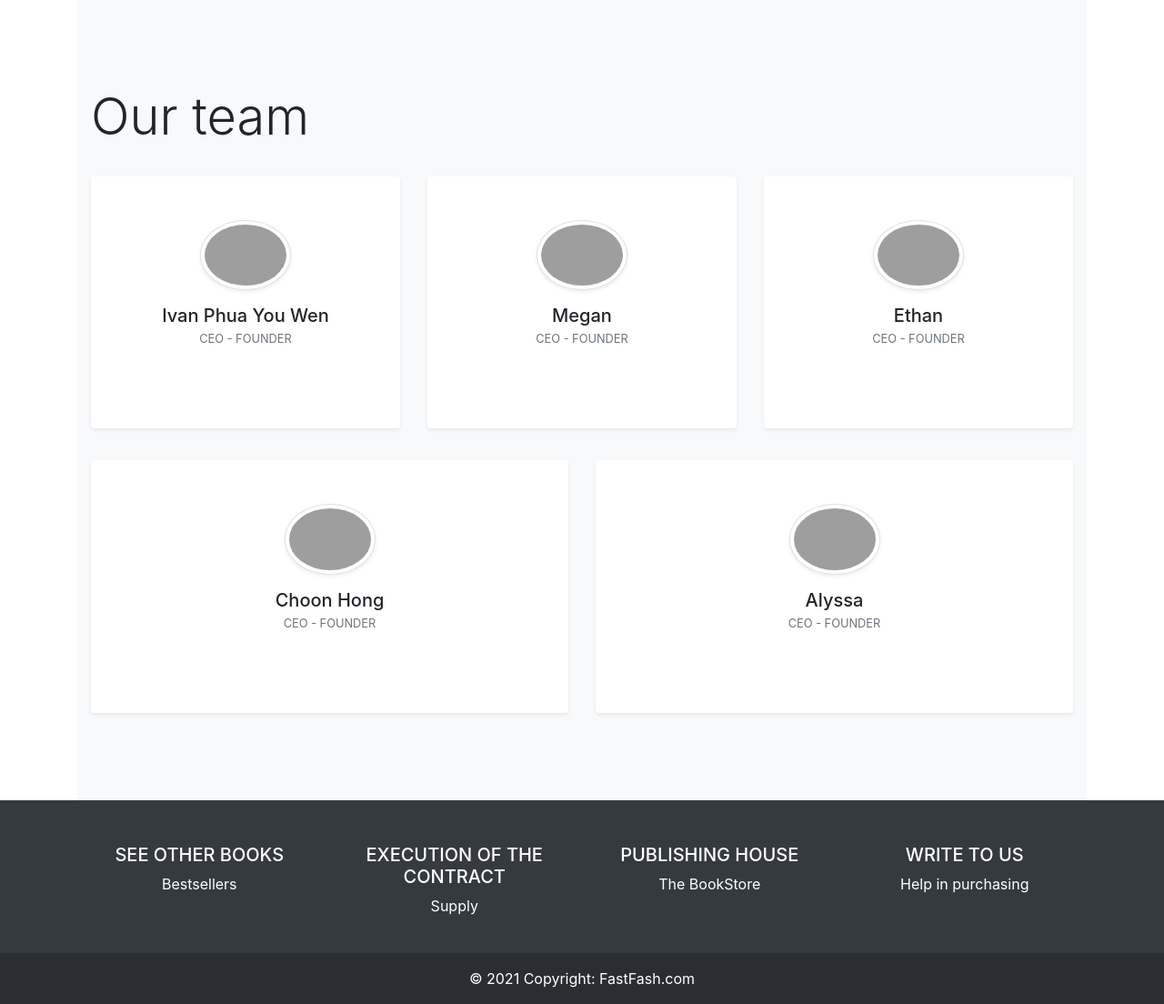
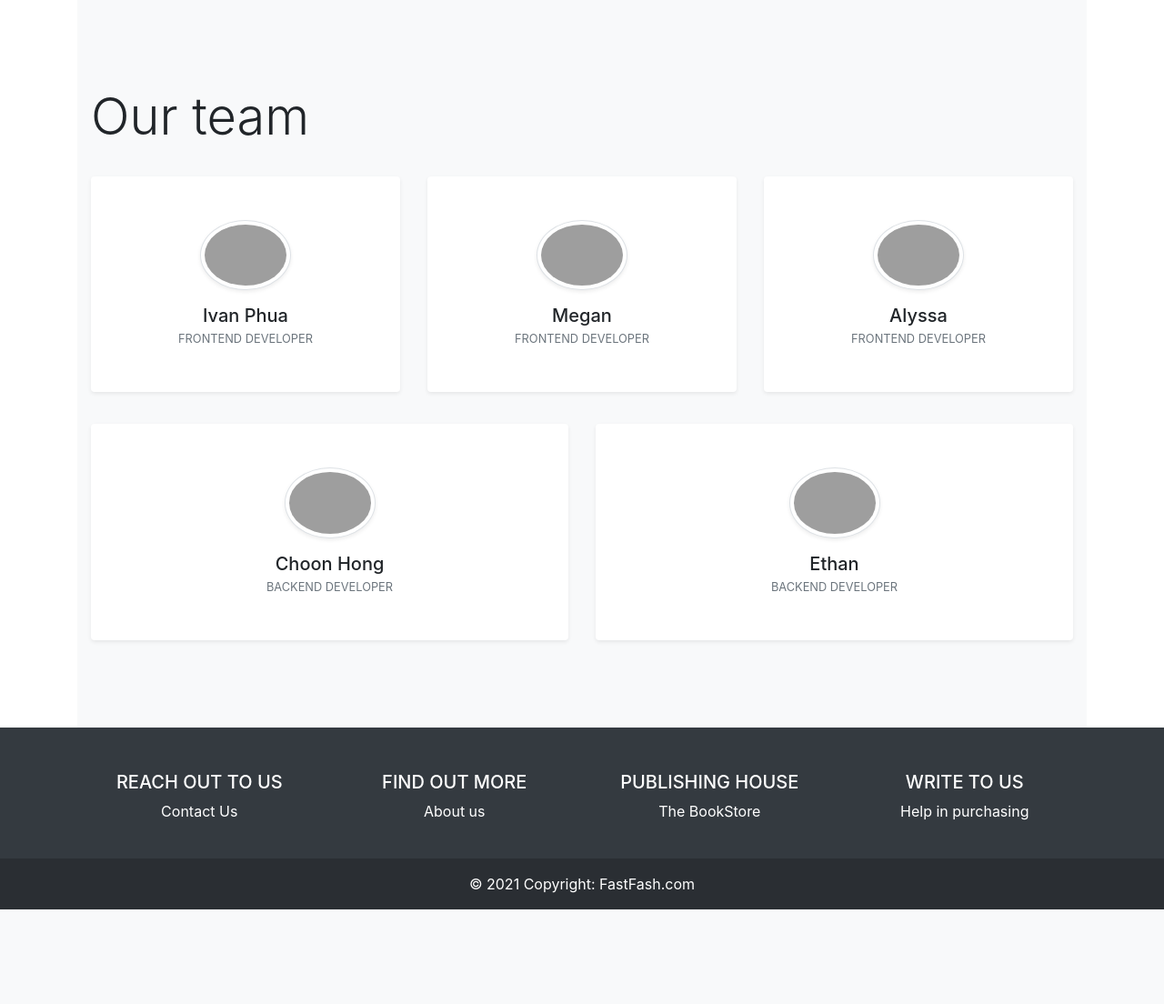
Before and after one commit to ivanpyw1999/INF1005Websys, a PHP site: page /AboutUs.php in a window 1280 px wide. Shown: the part 1359-2463 px from the top of the page at 91% size. After the commit the page ends 2359 px from the top, so only its background shows below. Run offline with PHP 8.4, Linux system fonts and the light colour scheme; some libraries are stand-ins or nearby versions; grey boxes are pictures that could not be loaded.

Commit message:
Added FontAwesome, improved searchbar aesthetics, cleaned up some parts

```diff
--- a/INF1005Project/Pages/AboutUs.php
+++ b/INF1005Project/Pages/AboutUs.php
@@ -27,6 +27,7 @@ Click nbfs://nbhost/SystemFileSystem/Templates/Other/html.html to edit this temp
         </script>
         <!-- Custom JS -->
         <script defer src="js/main.js"></script>
+        <script src="https://kit.fontawesome.com/926cf4293a.js" crossorigin="anonymous"></script>
 
         <title>FastFash</title>
         <meta charset="UTF-8">
@@ -82,13 +83,8 @@ Click nbfs://nbhost/SystemFileSystem/Templates/Other/html.html to edit this temp
                         <!-- Team item-->
                         <div class="col-xl-4 col-sm-4 mb-4">
                             <div class="bg-white rounded shadow-sm py-5 px-4"><img src="https://bootstrapious.com/i/snippets/sn-about/avatar-4.png" alt="" width="100" class="img-fluid rounded-circle mb-3 img-thumbnail shadow-sm">
-                                <h5 class="mb-0">Ivan Phua You Wen</h5><span class="small text-uppercase text-muted">CEO - Founder</span>
-                                <ul class="social mb-0 list-inline mt-3">
-                                    <li class="list-inline-item"><a href="#" class="social-link"><i class="fa fa-facebook-f"></i></a></li>
-                                    <li class="list-inline-item"><a href="#" class="social-link"><i class="fa fa-twitter"></i></a></li>
-                                    <li class="list-inline-item"><a href="#" class="social-link"><i class="fa fa-instagram"></i></a></li>
-                                    <li class="list-inline-item"><a href="#" class="social-link"><i class="fa fa-linkedin"></i></a></li>
-                                </ul>
+                                <h5 class="mb-0">Ivan Phua</h5><span class="small text-uppercase text-muted">Frontend Developer</span>
+
                             </div>
                         </div>
                         <!-- End-->
@@ -96,13 +92,8 @@ Click nbfs://nbhost/SystemFileSystem/Templates/Other/html.html to edit this temp
                         <!-- Team item-->
                         <div class="col-xl-4 col-sm-4 mb-4">
                             <div class="bg-white rounded shadow-sm py-5 px-4"><img src="https://bootstrapious.com/i/snippets/sn-about/avatar-3.png" alt="" width="100" class="img-fluid rounded-circle mb-3 img-thumbnail shadow-sm">
-                                <h5 class="mb-0">Megan</h5><span class="small text-uppercase text-muted">CEO - Founder</span>
-                                <ul class="social mb-0 list-inline mt-3">
-                                    <li class="list-inline-item"><a href="#" class="social-link"><i class="fa fa-facebook-f"></i></a></li>
-                                    <li class="list-inline-item"><a href="#" class="social-link"><i class="fa fa-twitter"></i></a></li>
-                                    <li class="list-inline-item"><a href="#" class="social-link"><i class="fa fa-instagram"></i></a></li>
-                                    <li class="list-inline-item"><a href="#" class="social-link"><i class="fa fa-linkedin"></i></a></li>
-                                </ul>
+                                <h5 class="mb-0">Megan</h5><span class="small text-uppercase text-muted">Frontend Developer</span>
+
                             </div>
                         </div>
 
@@ -112,13 +103,8 @@ Click nbfs://nbhost/SystemFileSystem/Templates/Other/html.html to edit this temp
                         <!-- Team item-->
                         <div class="col-xl-4 col-sm-4 mb-4">
                             <div class="bg-white rounded shadow-sm py-5 px-4"><img src="https://bootstrapious.com/i/snippets/sn-about/avatar-2.png" alt="" width="100" class="img-fluid rounded-circle mb-3 img-thumbnail shadow-sm">
-                                <h5 class="mb-0">Ethan</h5><span class="small text-uppercase text-muted">CEO - Founder</span>
-                                <ul class="social mb-0 list-inline mt-3">
-                                    <li class="list-inline-item"><a href="#" class="social-link"><i class="fa fa-facebook-f"></i></a></li>
-                                    <li class="list-inline-item"><a href="#" class="social-link"><i class="fa fa-twitter"></i></a></li>
-                                    <li class="list-inline-item"><a href="#" class="social-link"><i class="fa fa-instagram"></i></a></li>
-                                    <li class="list-inline-item"><a href="#" class="social-link"><i class="fa fa-linkedin"></i></a></li>
-                                </ul>
+                                <h5 class="mb-0">Alyssa</h5><span class="small text-uppercase text-muted">Frontend Developer</span>
+
                             </div>
                         </div>
                         <!-- End-->
@@ -134,25 +120,14 @@ Click nbfs://nbhost/SystemFileSystem/Templates/Other/html.html to edit this temp
                         <!-- Team item-->
                         <div class="col-xl-6 col-sm-6 mb-6">
                             <div class="bg-white rounded shadow-sm py-5 px-4"><img src="https://bootstrapious.com/i/snippets/sn-about/avatar-1.png" alt="" width="100" class="img-fluid rounded-circle mb-3 img-thumbnail shadow-sm">
-                                <h5 class="mb-0">Choon Hong</h5><span class="small text-uppercase text-muted">CEO - Founder</span>
-                                <ul class="social mb-0 list-inline mt-3">
-                                    <li class="list-inline-item"><a href="#" class="social-link"><i class="fa fa-facebook-f"></i></a></li>
-                                    <li class="list-inline-item"><a href="#" class="social-link"><i class="fa fa-twitter"></i></a></li>
-                                    <li class="list-inline-item"><a href="#" class="social-link"><i class="fa fa-instagram"></i></a></li>
-                                    <li class="list-inline-item"><a href="#" class="social-link"><i class="fa fa-linkedin"></i></a></li>
-                                </ul>
+                                <h5 class="mb-0">Choon Hong</h5><span class="small text-uppercase text-muted">Backend Developer</span>
+
                             </div>
                         </div>
 
                         <div class="col-xl-6 col-sm-6 mb-6"">
                             <div class="bg-white rounded shadow-sm py-5 px-4"><img src="https://bootstrapious.com/i/snippets/sn-about/avatar-1.png" alt="" width="100" class="img-fluid rounded-circle mb-3 img-thumbnail shadow-sm">
-                                <h5 class="mb-0">Alyssa</h5><span class="small text-uppercase text-muted">CEO - Founder</span>
-                                <ul class="social mb-0 list-inline mt-3">
-                                    <li class="list-inline-item"><a href="#" class="social-link"><i class="fa fa-facebook-f"></i></a></li>
-                                    <li class="list-inline-item"><a href="#" class="social-link"><i class="fa fa-twitter"></i></a></li>
-                                    <li class="list-inline-item"><a href="#" class="social-link"><i class="fa fa-instagram"></i></a></li>
-                                    <li class="list-inline-item"><a href="#" class="social-link"><i class="fa fa-linkedin"></i></a></li>
-                                </ul>
+                                <h5 class="mb-0">Ethan</h5><span class="small text-uppercase text-muted">Backend Developer</span>
                             </div>
                         </div>
                         <!-- End-->
--- a/INF1005Project/Pages/ContactUs.php
+++ b/INF1005Project/Pages/ContactUs.php
@@ -27,6 +27,7 @@ Click nbfs://nbhost/SystemFileSystem/Templates/Other/html.html to edit this temp
         </script>
         <!-- Custom JS -->
         <script defer src="js/main.js"></script>
+        <script src="https://kit.fontawesome.com/926cf4293a.js" crossorigin="anonymous"></script>
 
         <title>FastFash</title>
         <meta charset="UTF-8">
@@ -118,8 +119,6 @@ Click nbfs://nbhost/SystemFileSystem/Templates/Other/html.html to edit this temp
                     <!--Grid column-->
 
 
-                    <!--Grid column-->
-
                 </div>
 
             </section>
--- a/INF1005Project/Pages/ErrorHandling.php
+++ b/INF1005Project/Pages/ErrorHandling.php
@@ -27,6 +27,7 @@ Click nbfs://nbhost/SystemFileSystem/Templates/Other/html.html to edit this temp
         </script>
         <!-- Custom JS -->
         <script defer src="../js/ErrorHandling.js"></script>
+        <script src="https://kit.fontawesome.com/926cf4293a.js" crossorigin="anonymous"></script>
 
         <title>FastFash</title>
         <meta charset="UTF-8">
--- a/INF1005Project/Pages/Homepage.php
+++ b/INF1005Project/Pages/Homepage.php
@@ -27,6 +27,7 @@ Click nbfs://nbhost/SystemFileSystem/Templates/Other/html.html to edit this temp
         </script>
         <!-- Custom JS -->
         <script defer src="js/main.js"></script>
+        <script src="https://kit.fontawesome.com/926cf4293a.js" crossorigin="anonymous"></script>
 
         <title>FastFash</title>
         <meta charset="UTF-8">
--- a/INF1005Project/Pages/ShoppingCart.php
+++ b/INF1005Project/Pages/ShoppingCart.php
@@ -28,6 +28,7 @@ Click nbfs://nbhost/SystemFileSystem/Templates/Other/html.html to edit this temp
         </script>
         <!-- Custom JS -->
         <script defer src="js/main.js"></script>
+        <script src="https://kit.fontawesome.com/926cf4293a.js" crossorigin="anonymous"></script>
 
         <title>FastFash</title>
         <meta charset="UTF-8">
--- a/INF1005Project/Pages/SpecificProductPage.php
+++ b/INF1005Project/Pages/SpecificProductPage.php
@@ -24,6 +24,8 @@
         </script>
         <!-- Custom JS -->
         <script defer src="../js/specificproduct.js"></script>
+        <script src="https://kit.fontawesome.com/926cf4293a.js" crossorigin="anonymous"></script>
+
 
         <title>FastFash</title>
         <meta charset="UTF-8">
--- a/INF1005Project/Pages/footer.inc.php
+++ b/INF1005Project/Pages/footer.inc.php
@@ -5,11 +5,11 @@
         <div class="row mt-4">
             <!--Grid column-->
             <div class="col-lg-3 col-md-6 mb-4 mb-md-0">
-                <h5 class="text-uppercase">See other books</h5>
+                <h5 class="text-uppercase">Reach out to us</h5>
 
                 <ul class="list-unstyled mb-0">
                     <li>
-                        <a href="#!" class="text-white"><i class="fas fa-book fa-fw fa-sm me-2"></i>Bestsellers</a>
+                        <a href="ContactUs.php" class="text-white"></i>Contact Us</a>
                     </li>
 
                 </ul>
@@ -18,11 +18,11 @@
 
             <!--Grid column-->
             <div class="col-lg-3 col-md-6 mb-4 mb-md-0">
-                <h5 class="text-uppercase">Execution of the contract</h5>
+                <h5 class="text-uppercase">Find out more</h5>
 
                 <ul class="list-unstyled">
                     <li>
-                        <a href="#!" class="text-white"><i class="fas fa-shipping-fast fa-fw fa-sm me-2"></i>Supply</a>
+                        <a href="AboutUs.php" class="text-white">About us</a>
                     </li>
 
                 </ul>
@@ -48,7 +48,7 @@
 
                 <ul class="list-unstyled">
                     <li>
-                        <a href="#!" class="text-white"><i class="fas fa-at fa-fw fa-sm me-2"></i>Help in purchasing</a>
+                        <a href="#!" class="text-white">Help in purchasing</a>
                     </li>
 
                 </ul>
--- a/INF1005Project/Pages/login.php
+++ b/INF1005Project/Pages/login.php
@@ -27,6 +27,8 @@ Click nbfs://nbhost/SystemFileSystem/Templates/Other/html.html to edit this temp
                 </script>
                  Custom JS
                 <script defer src="js/main.js"></script>-->
+        <script src="https://kit.fontawesome.com/926cf4293a.js" crossorigin="anonymous"></script>
+
 
         <title>FastFash</title>
         <meta charset="UTF-8">
--- a/INF1005Project/Pages/nav.inc.php
+++ b/INF1005Project/Pages/nav.inc.php
@@ -1,30 +1,21 @@
 <nav class = "navbar navbar-expand-sm navbar-light bg-light">
-    <a class="navbar-brand" href="#"><img src="../Images/FashionLogo.png" style="width: 100px; height: 50px;" alt="logo"/></a>
+    <a class="navbar-brand" href="Homepage.php"><img src="../Images/FashionLogo.png" style="width: 100px; height: 50px;" alt="logo"/></a>
     <button class="navbar-toggler" type="button" data-toggle="collapse" data-target="#navbarTogglerDemo01" aria-controls="navbarTogglerDemo01" aria-expanded="false" aria-label="Toggle navigation">
         <span class="navbar-toggler-icon"></span>
     </button>
     <div class="collapse navbar-collapse" id="navbarTogglerDemo01">
 
-        <ul class="navbar-nav mr-auto mt-2 mt-lg-0">
-            <li class="nav-item active">
-                <a class="nav-link" href='Homepage.php'>Home <span class="sr-only">(current)</span></a>
-            </li>
-            <li class="nav-item ">
-                <a class="nav-link" href='AboutUs.php'>About<span class="sr-only">(current)</span></a>
-            </li>
-            <li class="nav-item ">
-                <a class="nav-link" href='ContactUs.php'>Contact Us<span class="sr-only">(current)</span></a>
-            </li>
-        </ul>
-
+        <div class="input-group col-md-4">
+            <input class="form-control py-2" type="search" placeholder="search" id="example-search-input">
+            <span class="input-group-append">
+                <button class="btn btn-outline-secondary" type="button">
+                    <i class="fa fa-search"></i>
+                </button>
+            </span>
+        </div>
 
         <ul class="navbar-nav ml-auto mt-2 mt-lg-0">
-            <li class = "nav-item">
-                <form class="form-inline">
-                    <input class="form-control mr-sm-2" type="search" placeholder="Search" aria-label="Search">
-                    <button class="btn btn-outline-success my-2 my-sm-0" type="submit">Search</button>
-                </form></li>
-            <li>
+
             <li class="nav-item ">
                 <a class="nav-link" href='register.php'>Register<span class="sr-only">(current)</span></a>
             </li>
--- a/INF1005Project/Pages/register.php
+++ b/INF1005Project/Pages/register.php
@@ -28,6 +28,7 @@ Click nbfs://nbhost/SystemFileSystem/Templates/Other/html.html to edit this temp
                 </script>
                  Custom JS
                 <script defer src="js/main.js"></script>-->
+        <script src="https://kit.fontawesome.com/926cf4293a.js" crossorigin="anonymous"></script>
 
         <title>FastFash</title>
         <meta charset="UTF-8">
```
Also changed, not shown: INF1005Project/Pages/MyAccount.php (+25 -25 lines), 2 other files.
